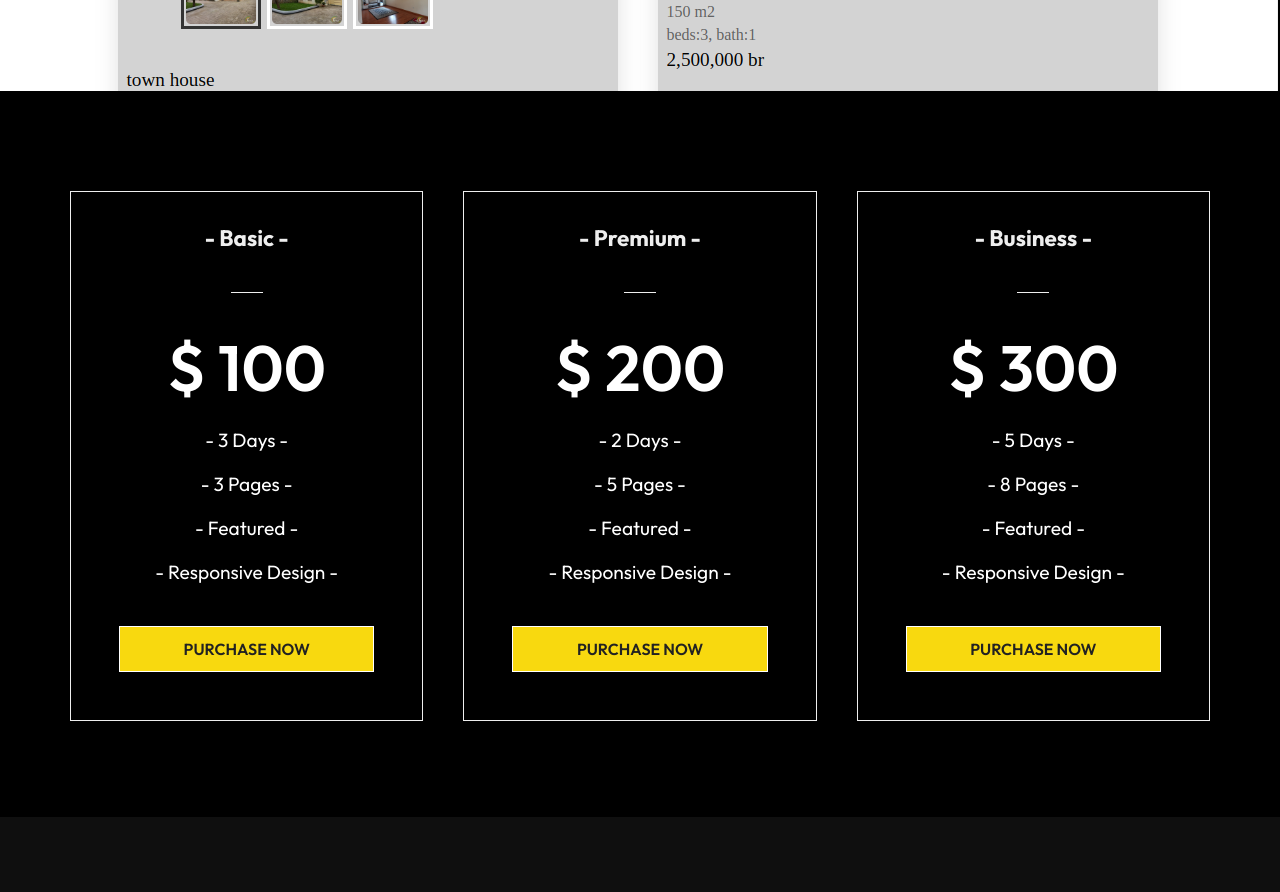
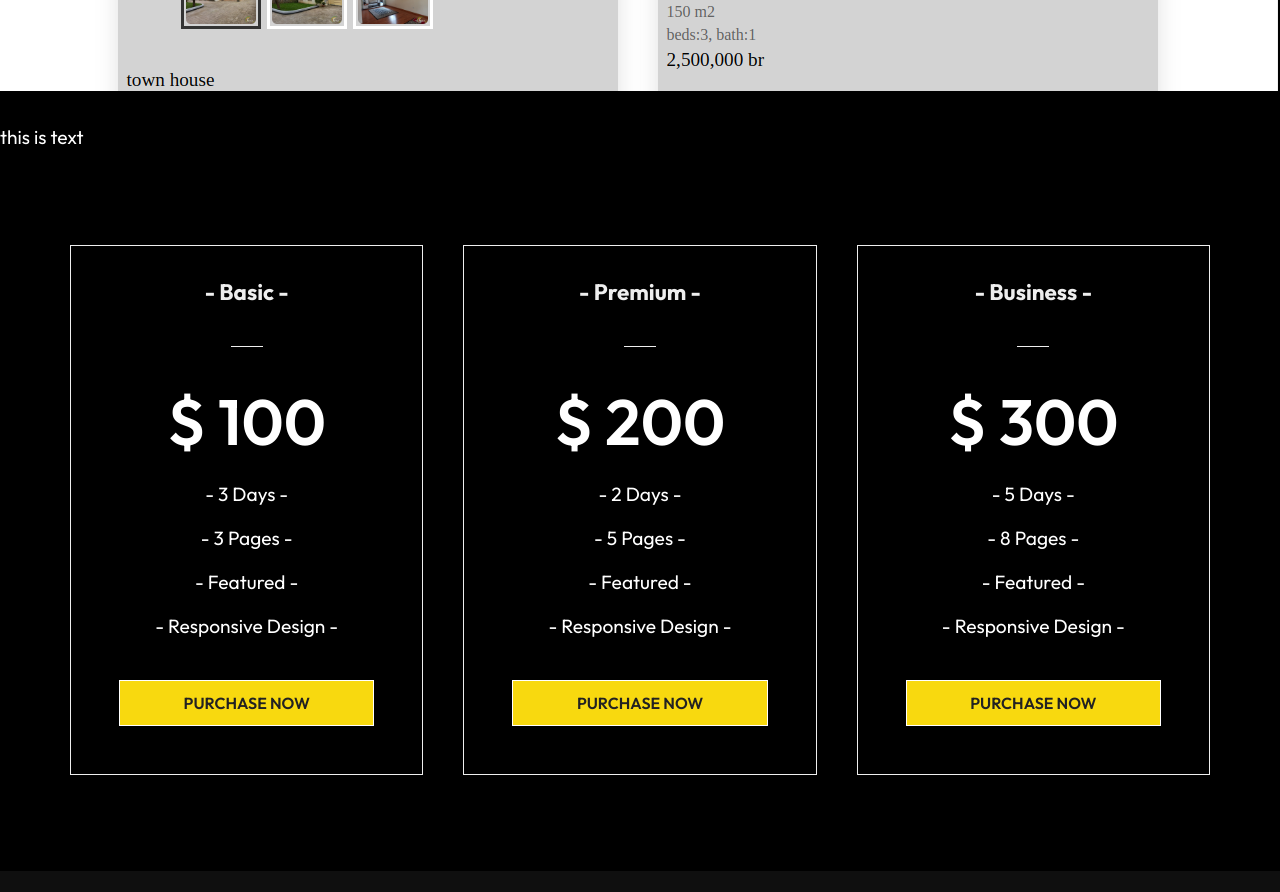
Before and after one commit to yeabtsega45/My-Portfolio, a React (Create React App) app: page /project in a window 1280 px wide. Shown: the part 1060-1952 px from the top of the page. Built offline with nearby package versions, Linux system fonts and the light colour scheme.

Commit message:
working on the card component

```diff
--- a/src/Components/WorkCard.js
+++ b/src/Components/WorkCard.js
@@ -1,6 +1,7 @@
 import React from "react";
 import "./WorkCard.css";
 import pro1 from "../assets/project1.png";
+import { NavLink } from "react-router-dom";
 
 function WorkCard() {
   return (
@@ -9,6 +10,13 @@ function WorkCard() {
       <div className="project-container">
         <div className="project-card">
           <img src={pro1} alt="project-img" />
+          <h2 className="project-title">project-title</h2>
+          <div className="pro-details">
+            <p>this is text</p>
+            <div className="pro-buttons">
+              <NavLink></NavLink>
+            </div>
+          </div>
         </div>
       </div>
     </div>
```
